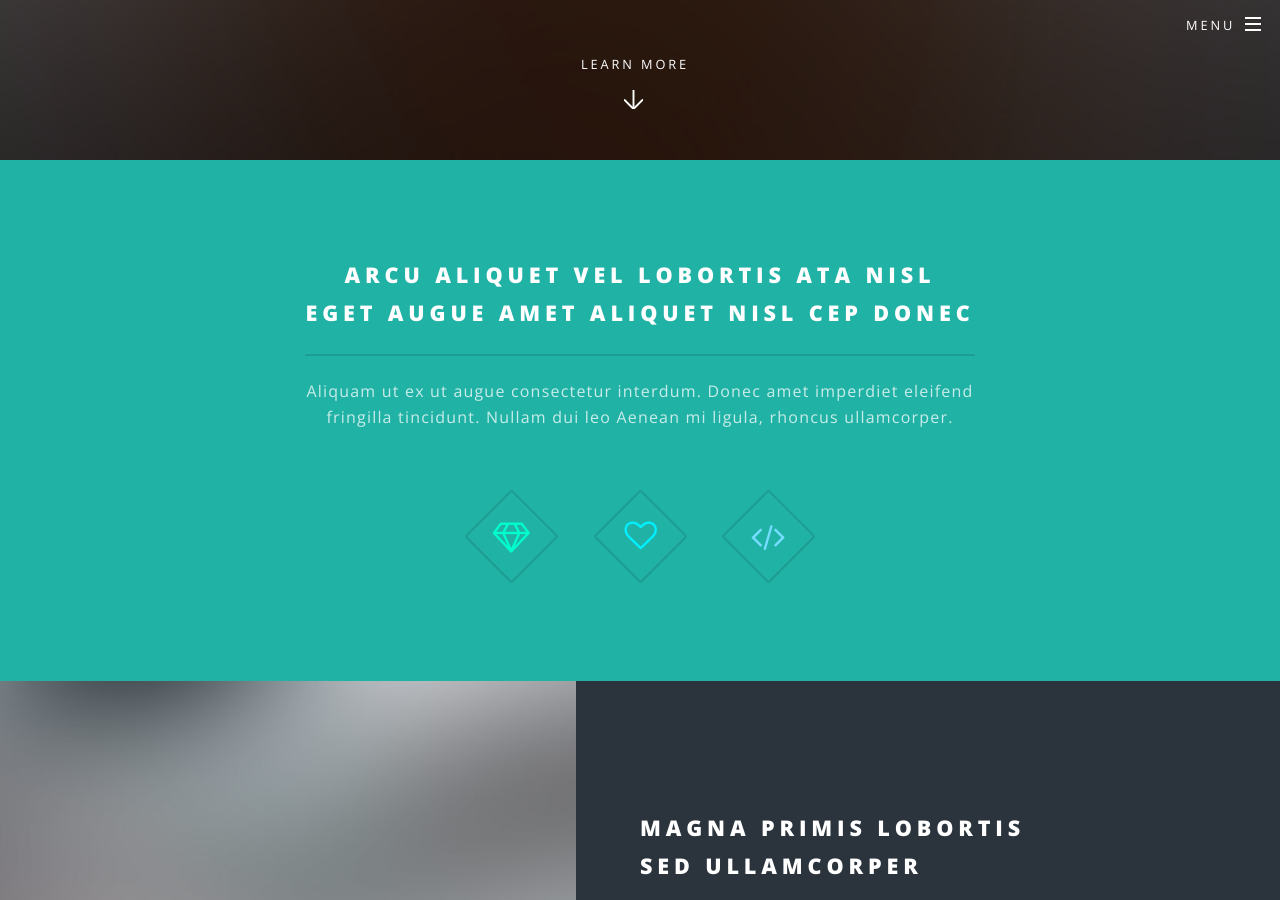
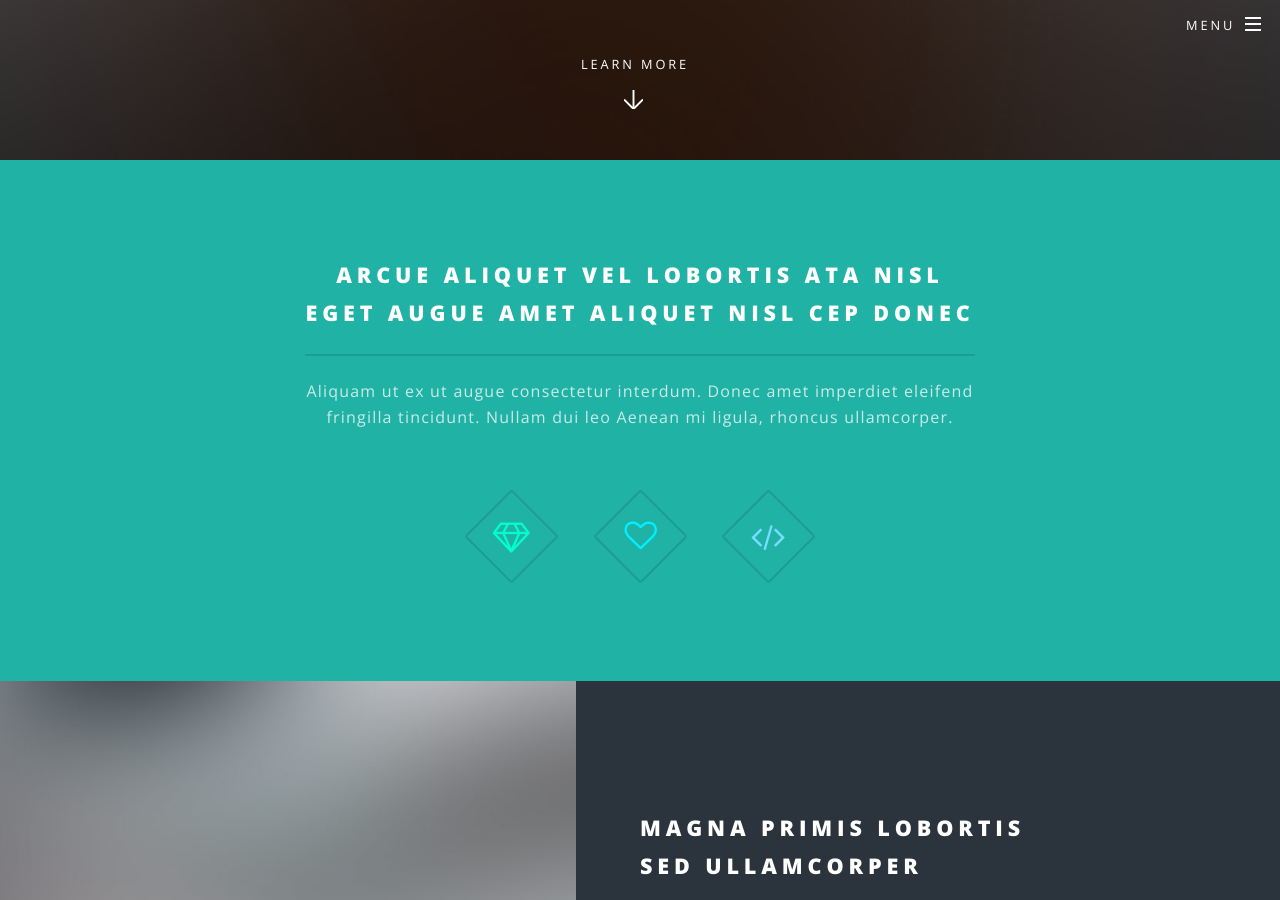
Before and after one commit to desimslaughter/desimslaughter.github.io, a Jekyll site: the page built from index.html, in a window 1280 px wide and 900 px high, scrolled down 740 px. Built offline with Jekyll 4.4.1, drawn with Linux system fonts in a browser that asks for light colours.

Commit message:
Update index.html

```diff
--- a/index.html
+++ b/index.html
@@ -17,7 +17,7 @@ layout: landing
 					<section id="one" class="wrapper style1 special">
 						<div class="inner">
 							<header class="major">
-								<h2>Arcu aliquet vel lobortis ata nisl<br />
+								<h2>Arcue aliquet vel lobortis ata nisl<br />
 								eget augue amet aliquet nisl cep donec</h2>
 								<p>Aliquam ut ex ut augue consectetur interdum. Donec amet imperdiet eleifend<br />
 								fringilla tincidunt. Nullam dui leo Aenean mi ligula, rhoncus ullamcorper.</p>
```
